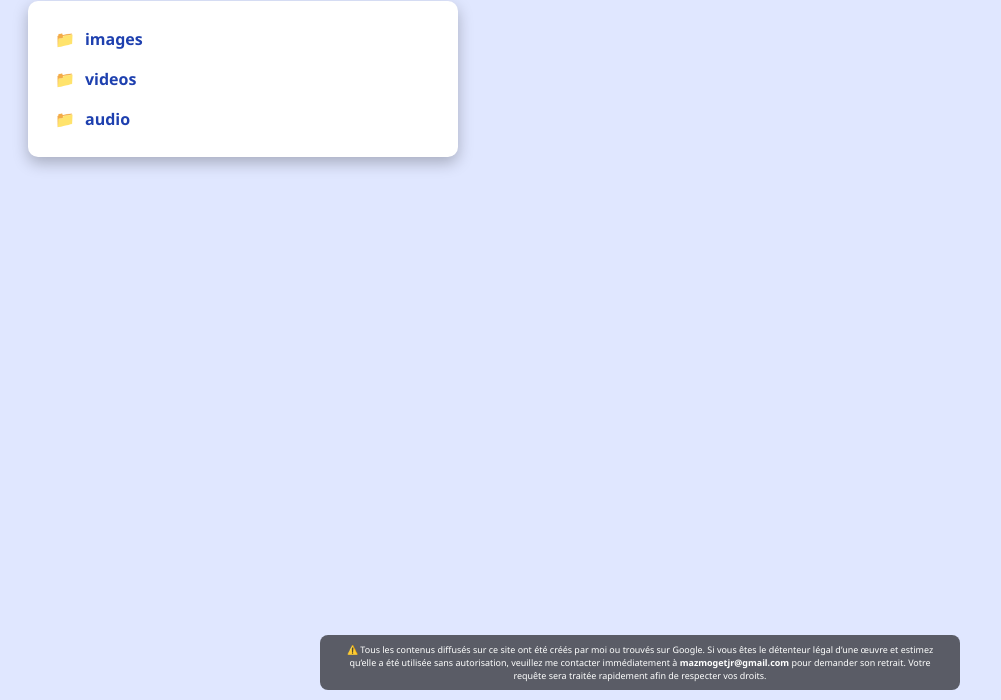
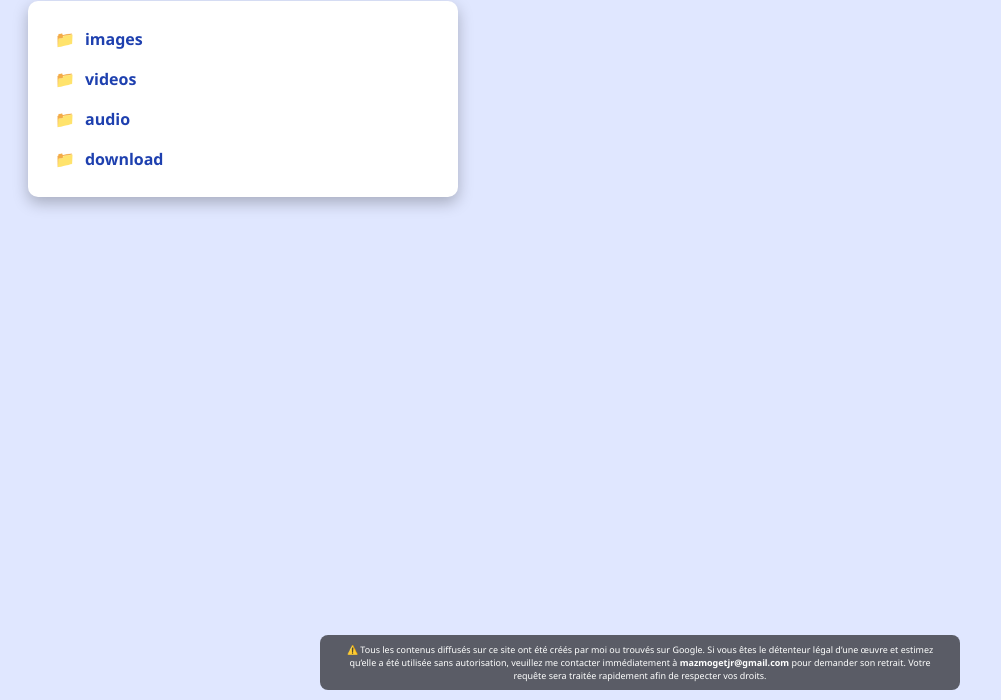
Before and after one commit to romanbouchard/eye, a plain HTML site: page index.html in a window 1280 px wide. Shown: the part 100-800 px from the top of the page, without its empty margins (0-1001 px from the left). Drawn offline with Linux system fonts and the light colour scheme.

Commit message:
Add download section for test.pdf

```diff
--- a/index.html
+++ b/index.html
@@ -171,6 +171,9 @@ const files = {
   audio: {
     "kokolakochi.mp3": { path: "audios/kokolakochi.mp3", pin: null },
     "ofenta.mp3": { path: "audios/ofenta.mp3", pin: "ôCanada" }
+  },
+  download: {
+    "test.pdf": { path: "download/test.pdf", pin: null },
   }
 };
 
```
